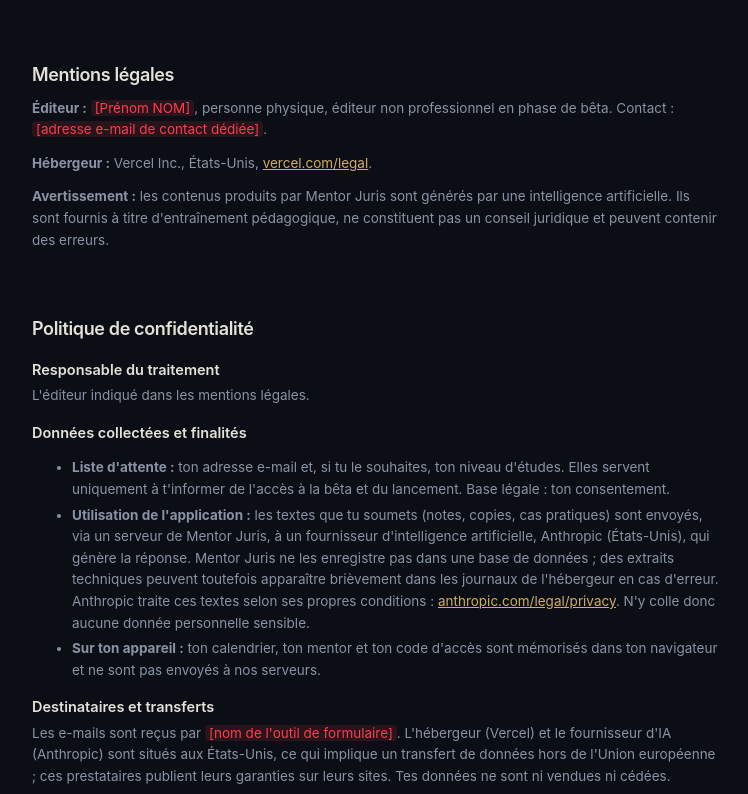
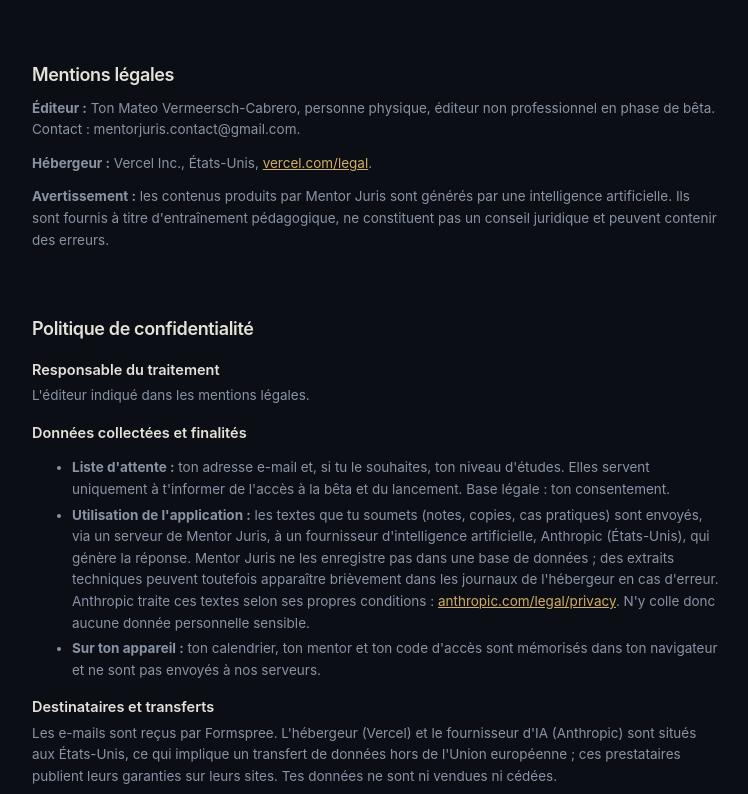
Before and after one commit to mateovmh-cpu/mentor-juris, a plain HTML site: page landing.html in a window 1280 px wide. Shown: the part 1986-2780 px from the top of the page, without its empty margins (264-1012 px from the left). Drawn offline with Linux system fonts and the light colour scheme.

Commit message:
Update landing.html

```diff
--- a/landing.html
+++ b/landing.html
@@ -134,7 +134,7 @@
     <div class="legal">
       <section id="mentions">
         <h2>Mentions légales</h2>
-        <p><strong>Éditeur :</strong> <span class="todo">[Prénom NOM]</span>, personne physique, éditeur non professionnel en phase de bêta. Contact : <span class="todo">[adresse e-mail de contact dédiée]</span>.</p>
+                <p><strong>Éditeur :</strong> Ton Mateo Vermeersch-Cabrero, personne physique, éditeur non professionnel en phase de bêta. Contact : mentorjuris.contact@gmail.com.</p>
         <p><strong>Hébergeur :</strong> Vercel Inc., États-Unis, <a href="https://vercel.com/legal" rel="noopener">vercel.com/legal</a>.</p>
         <p><strong>Avertissement :</strong> les contenus produits par Mentor Juris sont générés par une intelligence artificielle. Ils sont fournis à titre d'entraînement pédagogique, ne constituent pas un conseil juridique et peuvent contenir des erreurs.</p>
       </section>
@@ -150,7 +150,7 @@
           <li><strong>Sur ton appareil :</strong> ton calendrier, ton mentor et ton code d'accès sont mémorisés dans ton navigateur et ne sont pas envoyés à nos serveurs.</li>
         </ul>
         <h3>Destinataires et transferts</h3>
-        <p>Les e-mails sont reçus par <span class="todo">[nom de l'outil de formulaire]</span>. L'hébergeur (Vercel) et le fournisseur d'IA (Anthropic) sont situés aux États-Unis, ce qui implique un transfert de données hors de l'Union européenne ; ces prestataires publient leurs garanties sur leurs sites. Tes données ne sont ni vendues ni cédées.</p>
+                <p>Les e-mails sont reçus par Formspree. L'hébergeur (Vercel) et le fournisseur d'IA (Anthropic) sont situés aux États-Unis, ce qui implique un transfert de données hors de l'Union européenne ; ces prestataires publient leurs garanties sur leurs sites. Tes données ne sont ni vendues ni cédées.</p>
         <h3>Durée de conservation</h3>
         <p>Ton e-mail est conservé au maximum 12 mois, ou jusqu'à ta demande de suppression.</p>
         <h3>Tes droits</h3>
```
